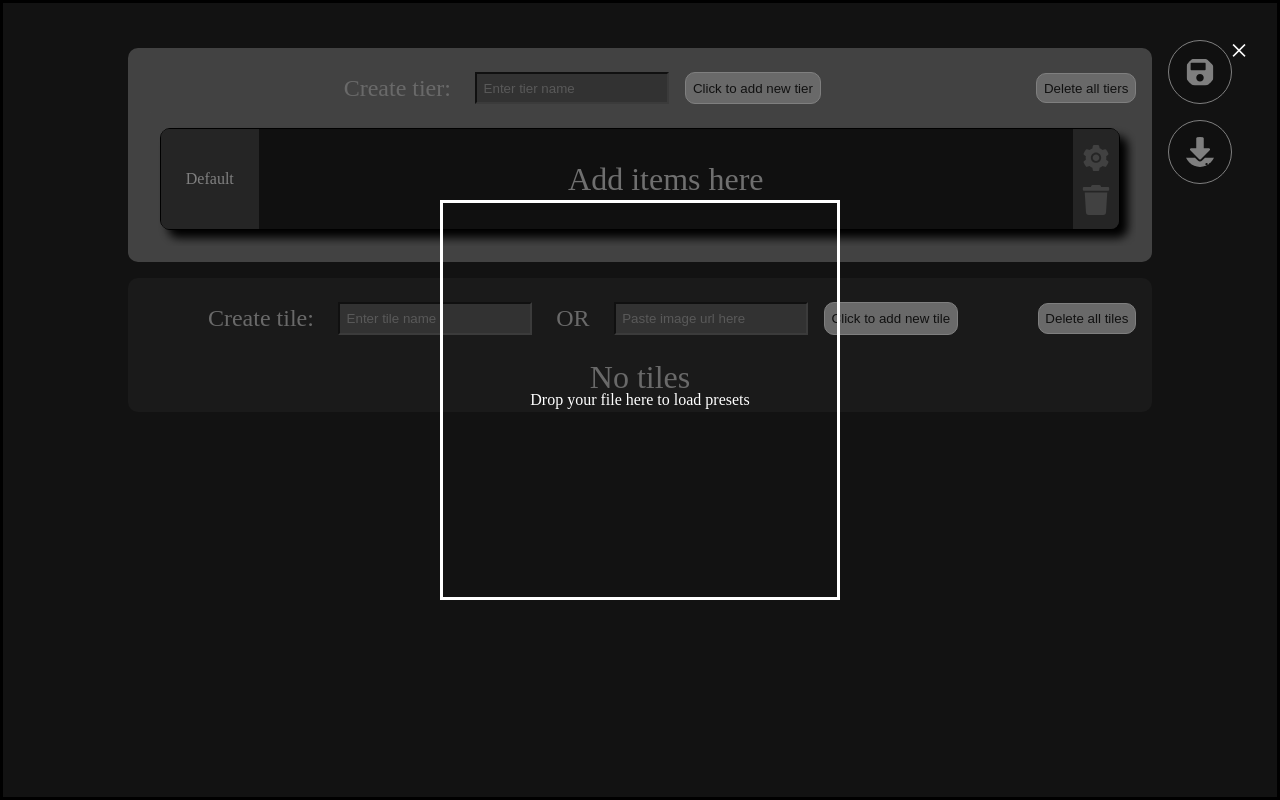
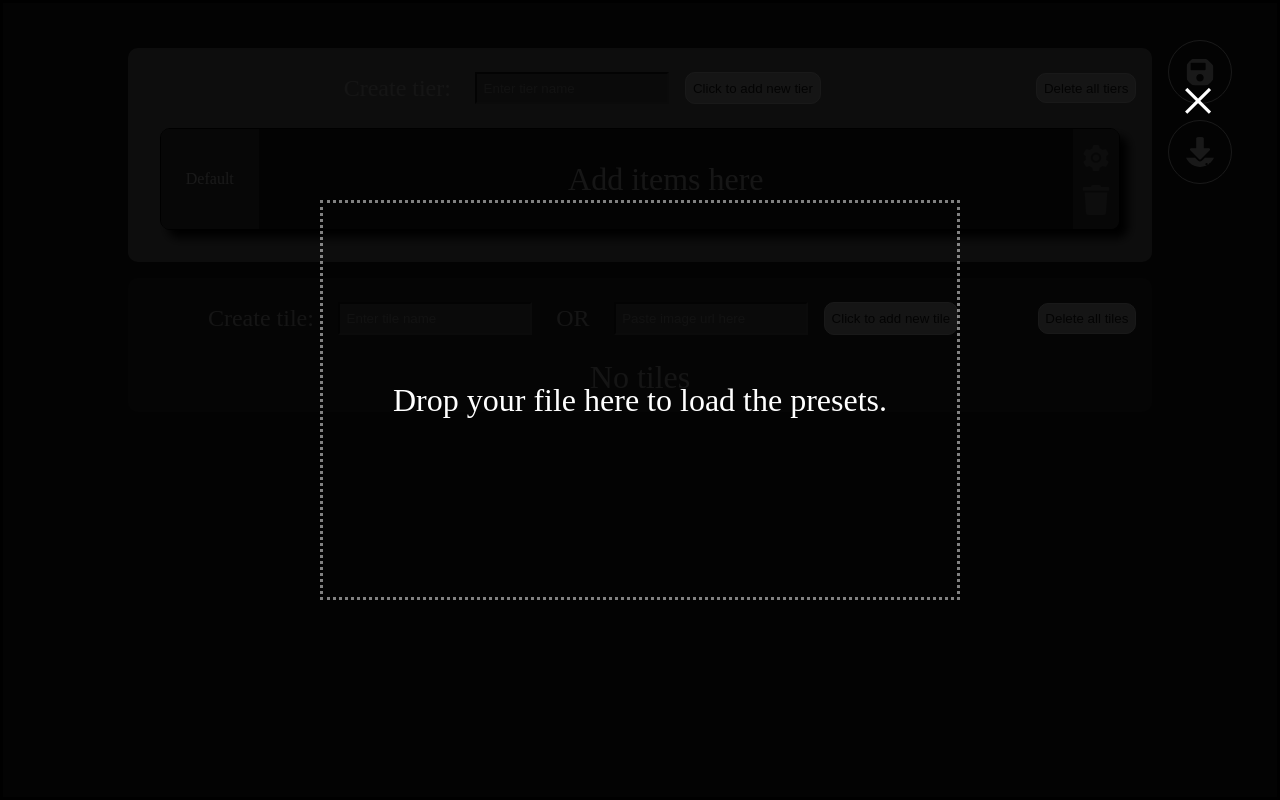
Before and after one commit to Ace1012/drag-n-drop-react, a React (Vite) app: page / in a window 1280 px wide. Both pictures are taken after a click on the icon 1200 px from the left and 152 px from the top of the page. Built offline with nearby package versions, Linux system fonts and the light colour scheme.

Commit message:
-Completed downloading and loading of presets.  -Data and presets can now be downloaded, stored and shared.

```diff
--- a/src/App.tsx
+++ b/src/App.tsx
@@ -6,7 +6,7 @@ import React, {
   useState,
 } from "react";
 import { FaDownload, FaSave } from "react-icons/fa";
-import DropArea from "./components/dropArea";
+import DropArea, { colorPreset, Presets } from "./components/dropArea";
 import Container, { FormSubmitValue } from "./components/tier";
 import Tile from "./components/tile";
 import UseSnackbar from "./components/useSnackbar";
@@ -195,35 +195,36 @@ function App() {
       } else {
         return presets;
       }
-    }, {}) as { [k: string]: Pick<React.CSSProperties, "backgroundColor"> };
+    }, {}) as colorPreset;
   }
 
   function downloadList() {
     const colorPresets = compilePresets();
-    console.log(colorPresets);
-    const file = new Blob([JSON.stringify(colorPresets)], {
+    const presets = {
+      colors: { ...colorPresets },
+      tiers: [...iTiers],
+      tiles: [...iTiles],
+    };
+    const file = new File([JSON.stringify(presets)], "Tierlist.dnd", {
       type: "text/plain",
     });
-    console.log(File);
     const link = document.createElement("a");
     link.href = URL.createObjectURL(file);
     link.download = "TierList.dnd";
     link.click();
     URL.revokeObjectURL(link.href);
-    loadPresets(file);
   }
 
-  async function loadPresets(blob?: Blob, file?: File) {
-    // let file = e.dataTransfer.files[0]
-    let presets;
-    if (blob) {
-      presets = JSON.parse(await blob.text());
-    } else if (file) {
-    }
-    // const fr = new FileReader()
-    // const presets = fr.readAsText(file)
-    // const presets = JSON.parse(fr.readAsText(file)!) as FormSubmitValue;
-    console.log("Loaded presets are: ", presets);
+  function loadPresets(presets: Presets) {
+    setITiers(presets.tiers)
+    setITiles(presets.tiles)
+    const keys = Object.keys(presets.colors);
+    // console.log("Tiers: ", presets.tiers);
+    // console.log("Tiles: ", presets.tiles);
+    keys.forEach((title) => {
+      // console.log("Title: ", title, "\nColor", presets.colors[title]);
+      localStorage.setItem(title, JSON.stringify(presets.colors[title]))
+    });
   }
 
   return (
@@ -257,7 +258,7 @@ function App() {
               >
                 &times;
               </span>
-              <DropArea setDragFile={setDragFile} />
+              <DropArea loadPresets={loadPresets} setDragFile={setDragFile} />
             </dialog>
           )}
           <FaDownload
--- a/src/components/dropArea.tsx
+++ b/src/components/dropArea.tsx
@@ -1,15 +1,27 @@
-import { useRef } from "react";
+import React, { useRef } from "react";
+import { ITier, ITile } from "../App";
+import { FormSubmitValue } from "./tier";
 
 interface DropAreaProps {
   setDragFile: React.Dispatch<React.SetStateAction<boolean>>;
+  loadPresets(presets: Presets): void;
 }
 
-const DropArea = ({ setDragFile }: DropAreaProps) => {
+export interface colorPreset {
+   [key: string]: { backgroundColor: string }
+}
+
+export interface Presets {
+  colors: colorPreset;
+  tiers: ITier[];
+  tiles: ITile[];
+}
+
+const DropArea = ({ setDragFile, loadPresets }: DropAreaProps) => {
   const dropAreaRef = useRef<HTMLDivElement>(null);
 
   function onDragOver(e: React.DragEvent<HTMLDivElement>) {
     e.preventDefault();
-    // e.dataTransfer.dropEffect = "copy"
     dropAreaRef.current!.style.border = "3px dotted green";
   }
 
@@ -22,13 +34,23 @@ const DropArea = ({ setDragFile }: DropAreaProps) => {
     e.preventDefault();
     e.stopPropagation();
     const file = e.dataTransfer.files[0];
-    if(file.name.includes(".dnd")){
-        console.log(file);
-    }else{
-        alert("Wrong file type. Choose a .dnd file");
+    if (file.name.includes(".dnd")) {
+      const reader = new FileReader();
+      reader.onload = async (e) => {
+        const presets = JSON.parse(reader.result as string) as Presets;
+        console.log("File content", presets);
+        loadPresets(presets);
+        // console.log("Colors: ", presets.colors);
+        // console.log("Tiers: ", presets.tiers);
+        // console.log("Tiles: ", presets.tiles);
+      };
+      reader.readAsText(file);
+    } else {
+      alert("Wrong file type. Choose a .dnd file");
     }
     setDragFile(false);
   }
+
   return (
     <div
       className="drop-area"
@@ -37,7 +59,7 @@ const DropArea = ({ setDragFile }: DropAreaProps) => {
       onDragLeave={onDragLeave}
       onDrop={onDrop}
     >
-      <span>Drop your file here to load presets</span>
+      <span>Drop your file here to load the presets.</span>
     </div>
   );
 };
--- a/styles.css
+++ b/styles.css
@@ -192,7 +192,7 @@ option {
 }
 
 .drop-area-overlay {
-  background-color: rgb(0, 0, 0, 0.5);
+  background-color: rgb(0, 0, 0, 0.9);
   position: fixed;
   top: 0;
   right: 0;
@@ -207,22 +207,32 @@ option {
 }
 
 .drop-area {
-  border: 3px solid white;
+  border: 3px dotted rgb(255, 255, 255, 0.5);
   display: flex;
   justify-content: center;
   align-items: center;
+  font-size: 2em;
   color: white;
   height: 50vh;
-  aspect-ratio: 1/1;
+  width: 50vw;
 }
 
 .close-drag-area {
+  display: flex;
+  justify-content: center;
+  align-items: center;
+  border-radius: 50%;
   cursor: pointer;
   position: fixed;
   top: 1em;
   right: 1em;
-  font-size: 2em;
+  font-size: 4em;
   color: white;
+  transition: all ease-in-out 150ms;
+}
+
+.close-drag-area:hover {
+  scale: 1.5;
 }
 
 .tier-container .content {
@@ -288,10 +298,6 @@ option {
   text-transform: capitalize;
   border-radius: 8px 0 0 8px;
 }
-
-/* .tier-container:has(header:hover) {
-  border: 1px solid cyan;
-} */
 
 .tier-container footer {
   position: relative;
```
Also changed, not shown: src/components/tier.tsx (+4 -4 lines).
